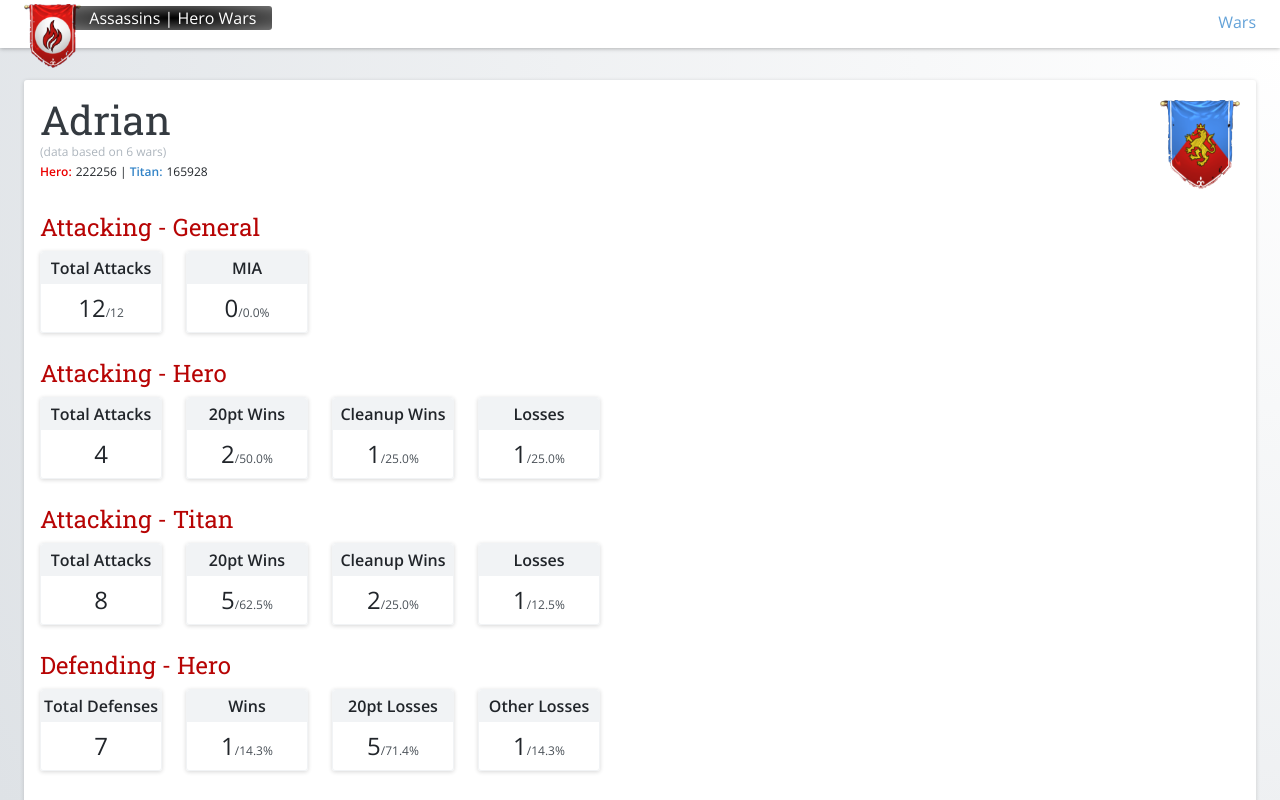
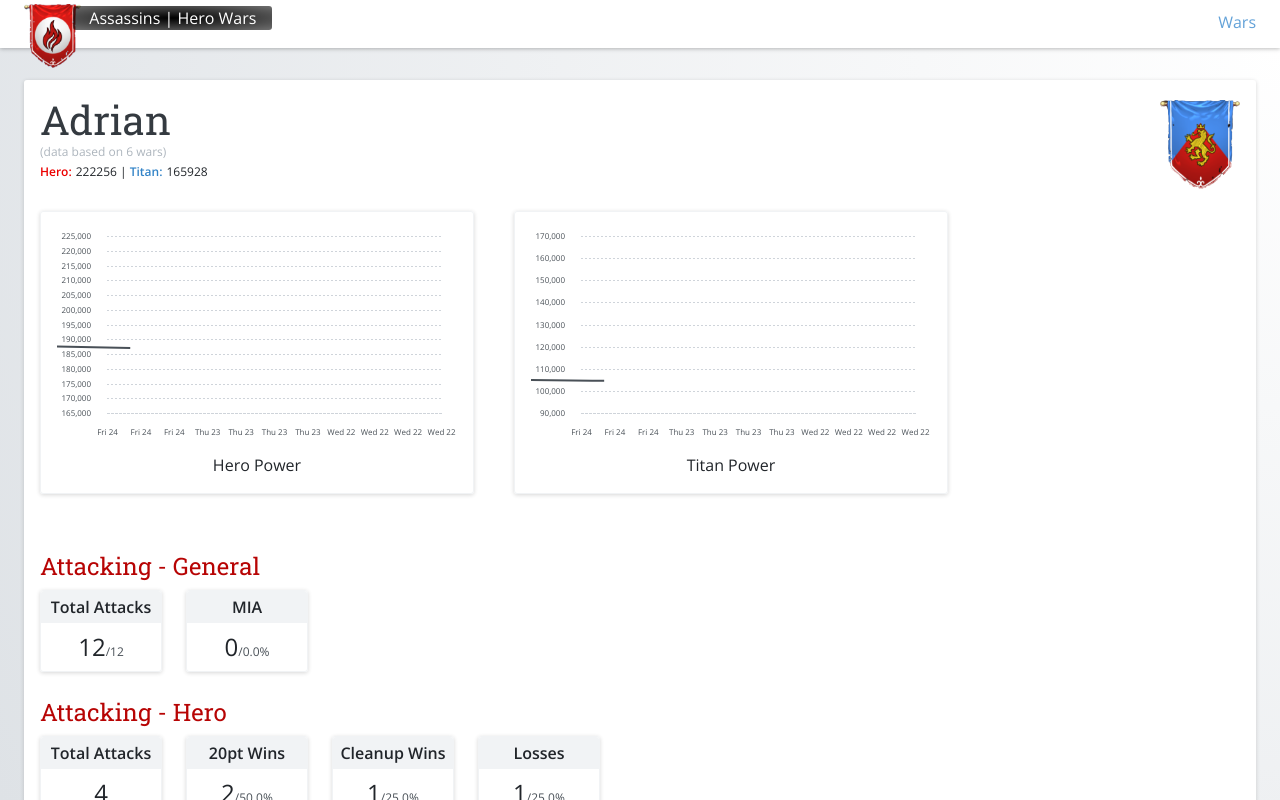
Before and after one commit to lrcrews/HeroWars, a React (Create React App) app: page /players/Adrian in a window 1280 px wide. Built offline with nearby package versions, Linux system fonts and the light colour scheme.

Commit message:
initial use of charts on player page

```diff
--- a/src/charts/TimeSeries.scss
+++ b/src/charts/TimeSeries.scss
@@ -0,0 +1,61 @@
+@import '../sass-mixins/mixins.scss';
+
+.time-series {
+  height: 100%;
+  width: 100%;
+
+  .time-series-line {
+    fill: none;
+    stroke: $grey-8;
+    stroke-width: 2px;
+  }
+
+  .time-series-axis {
+    line,
+    path {
+      stroke: $grey-5;
+      shape-rendering: crispEdges;
+    }
+
+    &.xAxis {
+      line,
+      path {
+        stroke: $grey-5;
+        stroke-dasharray: 2 2;
+      }
+    }
+
+    &.yAxis {
+      line,
+      path {
+        stroke: none;
+      }
+    }
+
+    text {
+      fill: $grey-8;
+      font-family: 'Open Sans', sans-serif;
+      font-size: 0.5rem;
+      font-weight: 400;
+      line-height: 0.75rem;
+      stroke: none;
+      stroke-width: 0;
+    }
+  }
+
+  .grid {
+    line {
+      stroke: $grey-5;
+      stroke-dasharray: 2 2;
+      shape-rendering: crispEdges;
+    }
+
+    path {
+      stroke-width: 0;
+    }
+
+    text {
+      display: none;
+    }
+  }
+}
--- a/src/charts/TimeSeries.tsx
+++ b/src/charts/TimeSeries.tsx
@@ -10,14 +10,13 @@ import './TimeSeries.scss';
 export interface TimeSeriesProps {
   orderedEntries: Array<TimeSeriesEntry>;
   xAxisLabel?: string;
-  xAxisMaximumValue?: number;
   yAxisLabel?: string;
 }
 
 // WIP
 
 const TimeSeries: React.FC<TimeSeriesProps> = (props) => {
-  const { orderedEntries = [], xAxisLabel = '', xAxisMaximumValue, yAxisLabel = '' } = props;
+  const { orderedEntries = [], xAxisLabel = '', yAxisLabel = '' } = props;
 
   const chartContainerRef = useRef<HTMLDivElement>(null);
 
@@ -26,7 +25,7 @@ const TimeSeries: React.FC<TimeSeriesProps> = (props) => {
   const timeFormatMonth = d3.timeFormat('%b');
   const timeFormatYear = d3.timeFormat('%Y');
 
-  const margin = 8;
+  const margin = { top: 8, right: 0, bottom: 24, left: 50 };
   const tickPadding = 16;
 
   let height: number;
@@ -53,7 +52,7 @@ const TimeSeries: React.FC<TimeSeriesProps> = (props) => {
       d3.select(chartContainerRef.current).selectAll('*').remove();
       buildChart();
     }
-  }, [orderedEntries, xAxisMaximumValue]);
+  }, [orderedEntries]);
 
   const buildChart = (): void => {
     initScales();
@@ -65,11 +64,10 @@ const TimeSeries: React.FC<TimeSeriesProps> = (props) => {
 
   const initScales = (): void => {
     xScale = d3.scaleTime().domain([orderedEntries[0].date, new Date()]).nice();
-    const max = xAxisMaximumValue ? xAxisMaximumValue : d3.max(orderedEntries, (entry) => entry.value);
-    yScale = d3
-      .scaleLinear()
-      .domain([0, max || 500000]) // if max is not defined we'll use 500,000
-      .nice();
+    const max = d3.max(orderedEntries, (entry) => entry.value) || 500000;
+    let min = d3.min(orderedEntries, (entry) => entry.value) || 0;
+    min = min - min * 0.1;
+    yScale = d3.scaleLinear().domain([min, max]).nice();
   };
 
   const initAxes = (): void => {
@@ -115,21 +113,20 @@ const TimeSeries: React.FC<TimeSeriesProps> = (props) => {
   const renderChart = (): void => {
     updateDimensions();
     if (width > 0 && height > 0) {
+      console.log(`time series chart width: ${width}, height: ${height}`);
       updateAxes();
       updateSvg();
       updateLine();
-      updateDots();
     }
   };
 
   const updateDimensions = (): void => {
     const element = chartContainerRef.current;
     if (element) {
-      const additionalSize = margin * 2 - tickPadding;
       widthWithMargins = element.offsetWidth;
-      width = element.offsetWidth - additionalSize;
+      width = element.offsetWidth - margin.left - margin.right - tickPadding;
       heightWithMargins = element.offsetHeight;
-      height = element.offsetHeight - additionalSize;
+      height = element.offsetHeight - margin.top - margin.bottom - tickPadding;
     } else {
       console.log('container ref not available to update dimensions.');
     }
@@ -140,50 +137,21 @@ const TimeSeries: React.FC<TimeSeriesProps> = (props) => {
     yScale.range([height, 0]);
     xAxis.scale(xScale);
     yAxis.scale(yScale);
-    svg
-      .select('.xAxis.time-series-axis')
-      .attr('transform', `translate(0, ${height})`)
-      .call(() => xAxis);
-    svg.select('.yAxis.time-series-axis').call(() => yAxis);
-    svg.select('.grid').call(() => yAxis.tickSize(-width));
+    // @ts-ignore
+    svg.select('.xAxis.time-series-axis').attr('transform', `translate(0, ${height})`).call(xAxis);
+    // @ts-ignore
+    svg.select('.yAxis.time-series-axis').call(yAxis);
+    // @ts-ignore
+    svg.select('.grid').call(yAxis.tickSize(-width));
   };
 
   const updateSvg = (): void => {
     svg.attr('width', widthWithMargins).attr('height', heightWithMargins);
-    chart.attr('transform', `translate(${margin}, ${margin})`);
+    chart.attr('transform', `translate(${margin.left}, ${margin.top})`);
   };
 
   const updateLine = (): void => {
     line.attr('d', lineGenerator);
-  };
-
-  const updateDots = (): void => {
-    let dots: d3.Selection<Element, TimeSeriesEntry, any, any> = d3.selectAll('.time-series-dot');
-    if (!dots.empty()) {
-      dots.remove();
-    }
-    dots = createDots();
-    dots
-      .attr('cx', (entry: TimeSeriesEntry) => {
-        return xScale(entry.date);
-      })
-      .attr('cy', (entry: TimeSeriesEntry) => {
-        return yScale(entry.value);
-      });
-  };
-
-  const createDots = (): d3.Selection<Element, TimeSeriesEntry, SVGGElement, unknown> => {
-    return chart
-      .selectAll('dot')
-      .data(orderedEntries)
-      .enter()
-      .append((entry: TimeSeriesEntry) => {
-        return document.createElementNS(d3.namespaces.svg, 'circle');
-      })
-      .attr('class', 'time-series-dot')
-      .attr('r', 3)
-      .attr('fill', '#ec0000')
-      .attr('stroke', '#ec0000');
   };
 
   return (
--- a/src/players/Player.scss
+++ b/src/players/Player.scss
@@ -51,6 +51,34 @@
     }
   }
 
+  .graphs {
+    > ul {
+      > li {
+        border: 1px solid $grey-2;
+        border-radius: 3px;
+        box-shadow: 0 1px 4px #00000029;
+        display: inline-block;
+        margin: 0 40px 40px 0;
+        padding: 1rem;
+        vertical-align: top;
+
+        &:last-child {
+          margin-right: 0;
+        }
+
+        .graph-wrapper {
+          height: 225px;
+          width: 400px;
+        }
+
+        .graph-title {
+          text-align: center;
+          width: 100%;
+        }
+      }
+    }
+  }
+
   .player-stats {
     .empty-stats {
       padding-bottom: 1.5rem;
--- a/src/players/Player.tsx
+++ b/src/players/Player.tsx
@@ -7,10 +7,12 @@ import { Fortification } from '../models/fortification';
 import { Guild } from '../models/guild';
 import { GuildWar } from '../models/guild-war';
 import { Player as PlayerModel } from '../models/player';
+import { TimeSeriesEntry } from '../charts/TimeSeriesEntry';
 
 import BattlesTable from '../guild-wars/presentation-components/BattlesTable';
 
 import './Player.scss';
+import TimeSeries from '../charts/TimeSeries';
 
 interface BattleStats {
   heroAttacksLost: number;
@@ -46,27 +48,42 @@ const Player: React.FC<PlayerProps> = (props) => {
   const [battles, setBattles] = useState<Array<Battle>>([]);
   const [mostRecentHeroPower, setMostRecentHeroPower] = useState<number>();
   const [mostRecentTitanPower, setMostRecentTitanPower] = useState<number>();
-  const [stats, setStats] = useState<BattleStats>();
   const [warDates, setWarDates] = useState<Array<Date>>([]);
 
   const [playerGuild, setPlayerGuild] = useState<Guild>();
 
+  const [stats, setStats] = useState<BattleStats>();
+
+  const [heroPowerEntries, setHeroPowerEntries] = useState<Array<TimeSeriesEntry>>([]);
+  const [titanPowerEntries, setTitanPowerEntries] = useState<Array<TimeSeriesEntry>>([]);
+
   useEffect(() => {
     const battles: Array<Array<Battle>> = [];
     const warDates: Array<Date> = [];
+    const heroPowerEntries: Array<TimeSeriesEntry> = [];
+    const titanPowerEntries: Array<TimeSeriesEntry> = [];
     _.each(wars, (war) => {
       if (war.losingGuildId !== Guild.NO_GUILD_ID) {
-        const warBattles = _.filter(
-          war.battles,
-          (battle) => battle.attacker.name === name || battle.defender.name === name
-        );
+        const warBattles = _.chain(war.battles)
+          .filter((battle) => battle.attacker.name === name || battle.defender.name === name)
+          .sortBy((battle) => battle.datetimeString)
+          .value();
         if (!_.isEmpty(warBattles)) {
+          _.each(warBattles, (battle) => {
+            const power = battle.attacker.name === name ? battle.attacker.power : battle.defender.power;
+            const entry = new TimeSeriesEntry(new Date(battle.datetimeString), power);
+            Fortification.IS_HERO_FORT_ID(battle.fortificationId)
+              ? heroPowerEntries.push(entry)
+              : titanPowerEntries.push(entry);
+          });
           battles.push(warBattles);
           warDates.push(new Date(war.warDateString));
         }
       }
     });
     setBattles(_.flatten(battles));
+    setHeroPowerEntries(heroPowerEntries);
+    setTitanPowerEntries(titanPowerEntries);
     setWarDates(warDates);
   }, [name, wars]);
 
@@ -198,6 +215,22 @@ const Player: React.FC<PlayerProps> = (props) => {
               title={playerGuild.name}
               className="guild-banner"
             />
+          </section>
+          <section className="graphs">
+            <ul>
+              <li>
+                <div className="graph-wrapper">
+                  <TimeSeries orderedEntries={heroPowerEntries} />
+                </div>
+                <div className="graph-title">Hero Power</div>
+              </li>
+              <li>
+                <div className="graph-wrapper">
+                  <TimeSeries orderedEntries={titanPowerEntries} />
+                </div>
+                <div className="graph-title">Titan Power</div>
+              </li>
+            </ul>
           </section>
           {stats && (
             <section className="player-stats">
```
